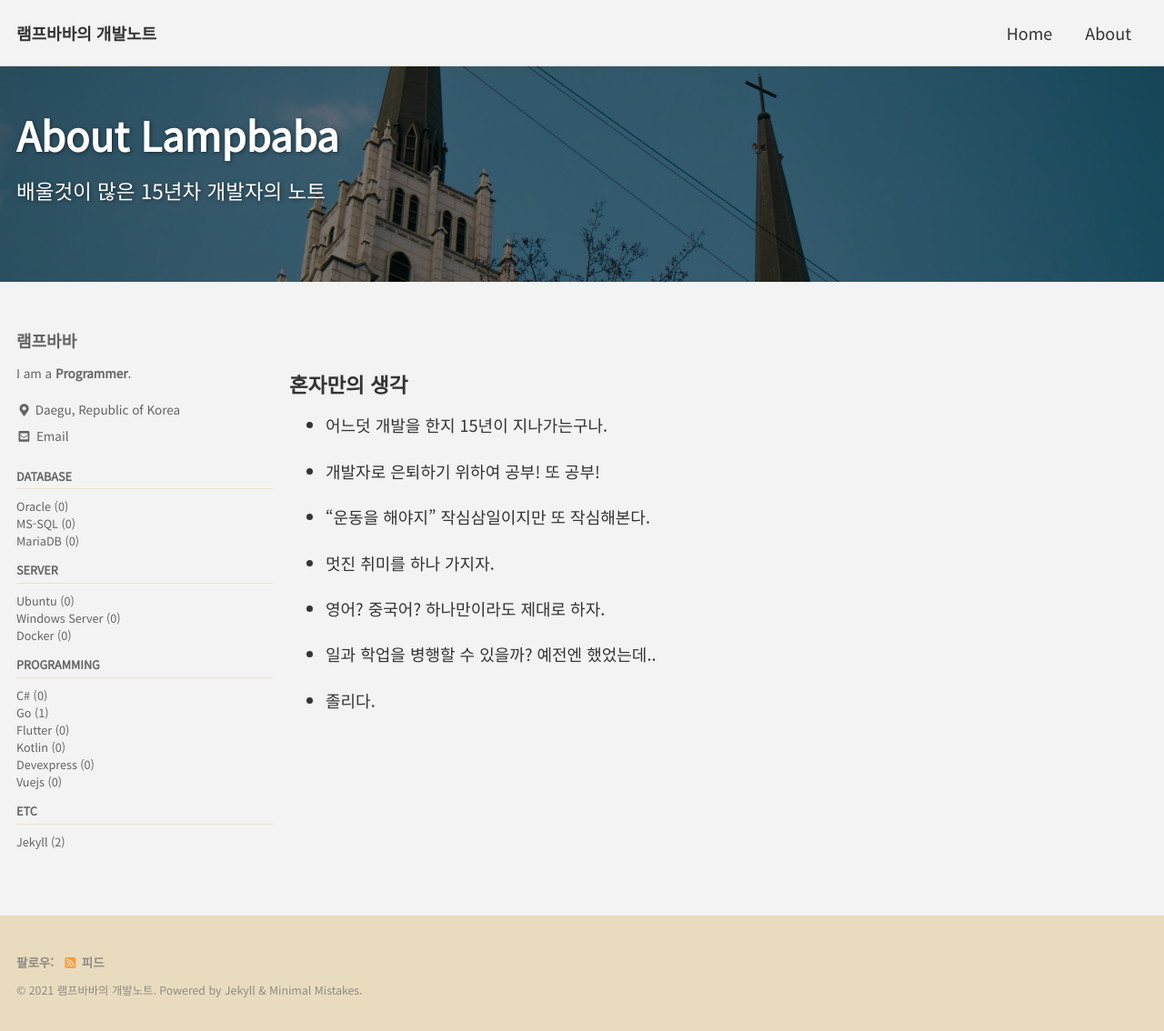
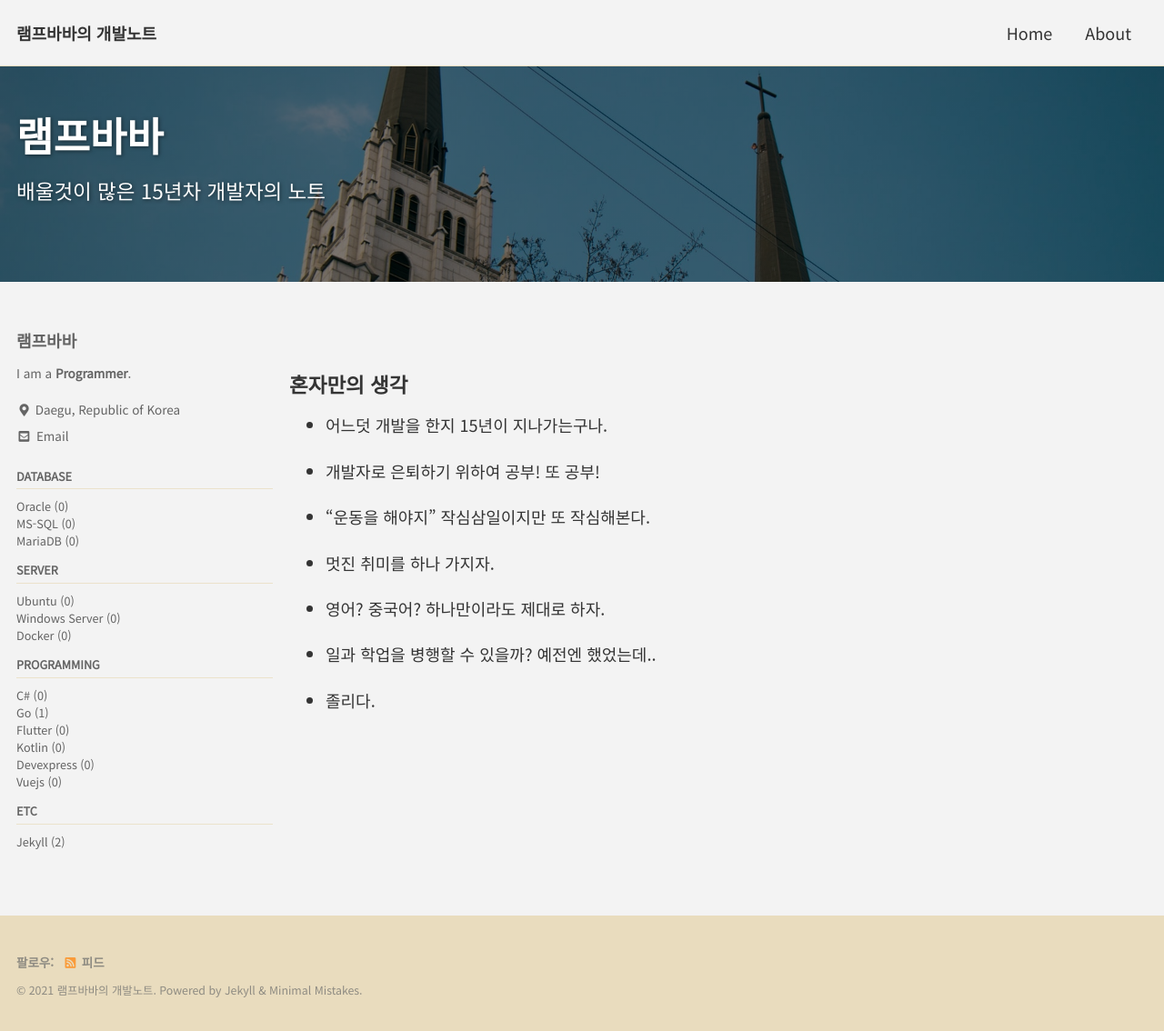
Before and after one commit to lampbaba/lampbaba.github.io, a Jekyll site: the page built from _pages/about.md, in a window 1280 px wide and 1134 px high. Shown: the whole window at 91% size. Built offline with Jekyll 4.4.1, drawn with Linux system fonts in a browser that asks for light colours; cached includes are drawn as plain includes.

Commit message:
About의 title변경

```diff
--- a/_pages/about.md
+++ b/_pages/about.md
@@ -1,7 +1,7 @@
 ---
 layout: archive
 permalink: /about/
-title: "About Lampbaba"
+title: "램프바바"
 excerpt: "배울것이 많은 15년차 개발자의 노트"
 
 author_profile: true
```
